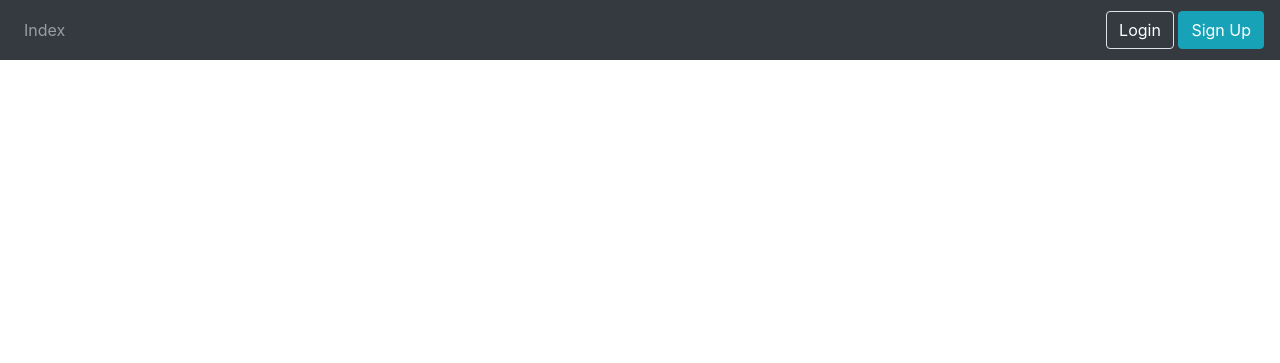
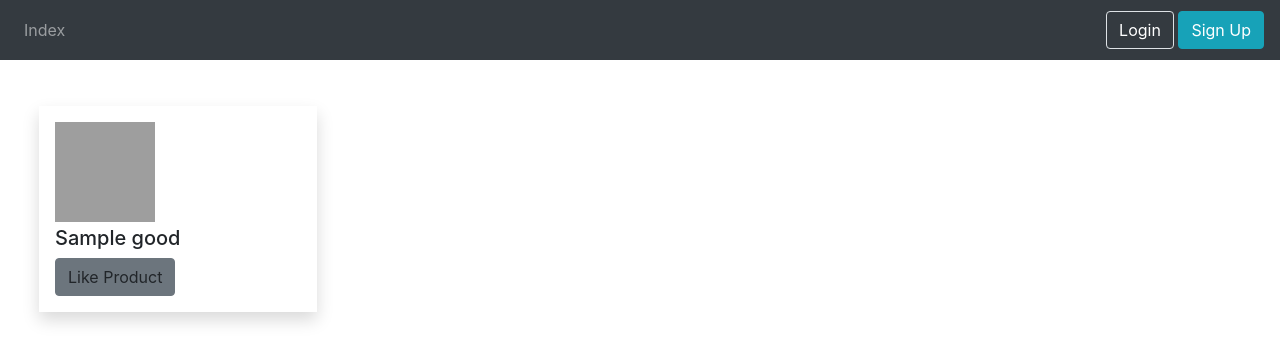
Before and after one commit to TianshuChu717/hcs, a Django app: page / in a window 1280 px wide. Shown: the top 363 px of the page. Run offline with Django 3.2, Linux system fonts and the light colour scheme; tables that the repository leaves empty hold one stand-in row (values such as "Sample post"); some libraries are stand-ins or nearby versions; grey boxes are pictures that could not be loaded.

Commit message:
finish index

```diff
--- a/templates/pages/index.html
+++ b/templates/pages/index.html
@@ -3,10 +3,10 @@
 {% block content %}
 {% include 'pages/nav.html' %}
 <div class='row ml-4 mr-4' style="margin-top: 90px;">
-	{% for product in products %}
+	{% for product in goods %}
 	<div class='col-lg-3 col-md-6 col-sm-12'>
 		<div class='tile p-3 mt-3 shadow'>
-			<img src="{{product.pic}}" width="100px" height="100px">
+			<img src="../../media/image/{{product.name}}.jpg" width="100px" height="100px">
 			<h5 class='pt-1'>{{product.name}}</h5>
 			<a class='btn btn-secondary' >Like Product</a>
 		</div>
```
